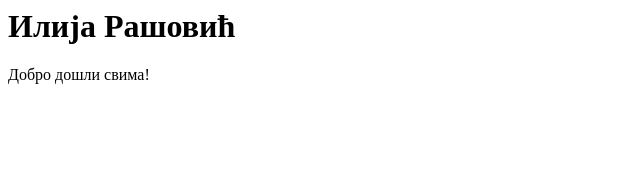
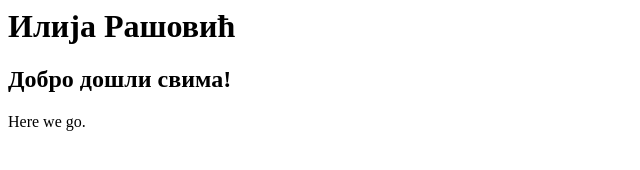
Before and after one commit to beliorlovi/first_site, a plain HTML site: page index.html in a window 1280 px wide. Shown: the whole page, without its empty margins (0-640 px from the left). Drawn offline with Linux system fonts and the light colour scheme.

Commit message:
Here we go

```diff
--- a/index.html
+++ b/index.html
@@ -3,4 +3,7 @@
 	<meta http-equiv="Content-Type" content="text/html; charset=utf-8">
 </head>
 <h1>Илија Рашовић</h1>
-<p>Добро дошли свима!</p>
+
+<h2>Добро дошли свима!</h2>
+
+	<p>Here we go.</p>
```
